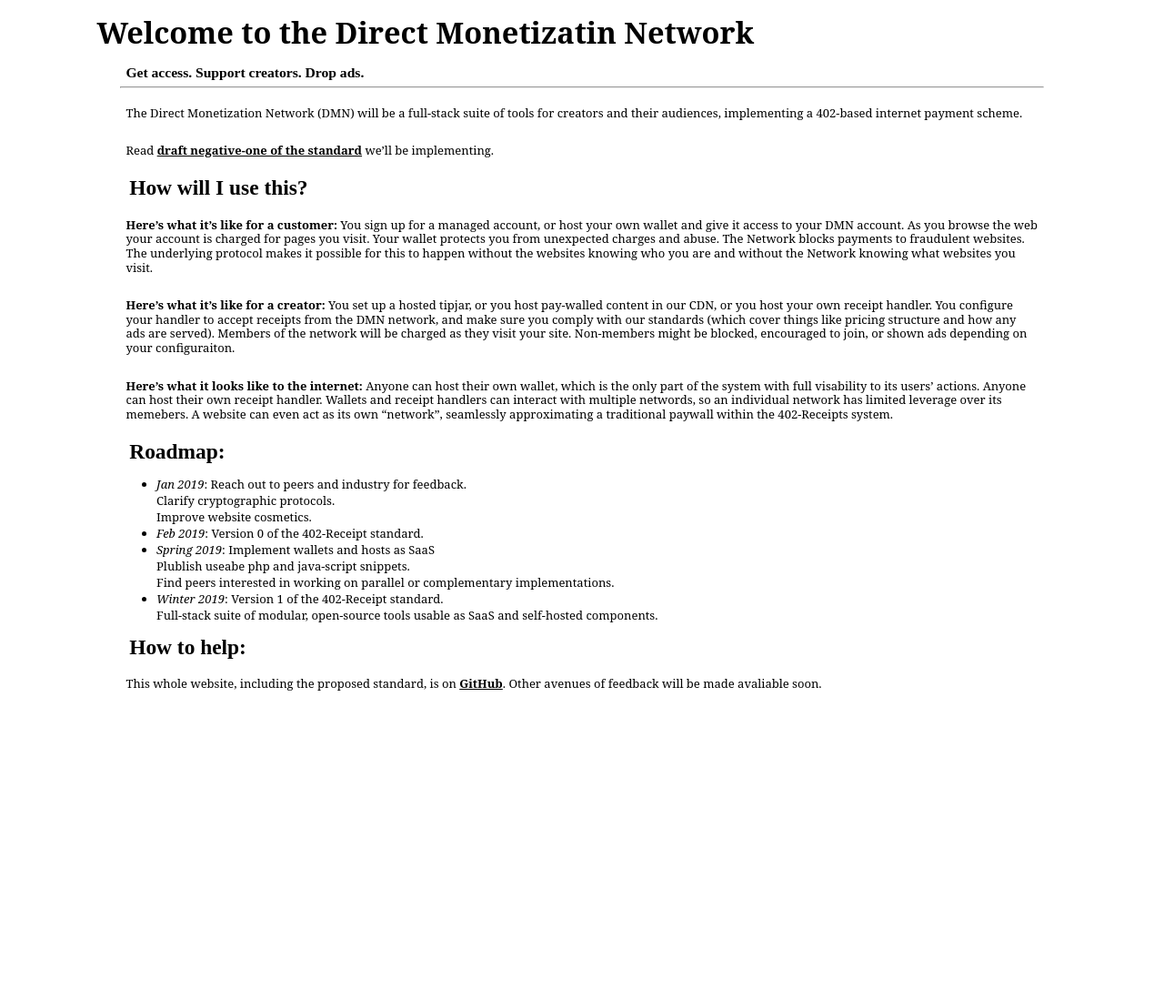
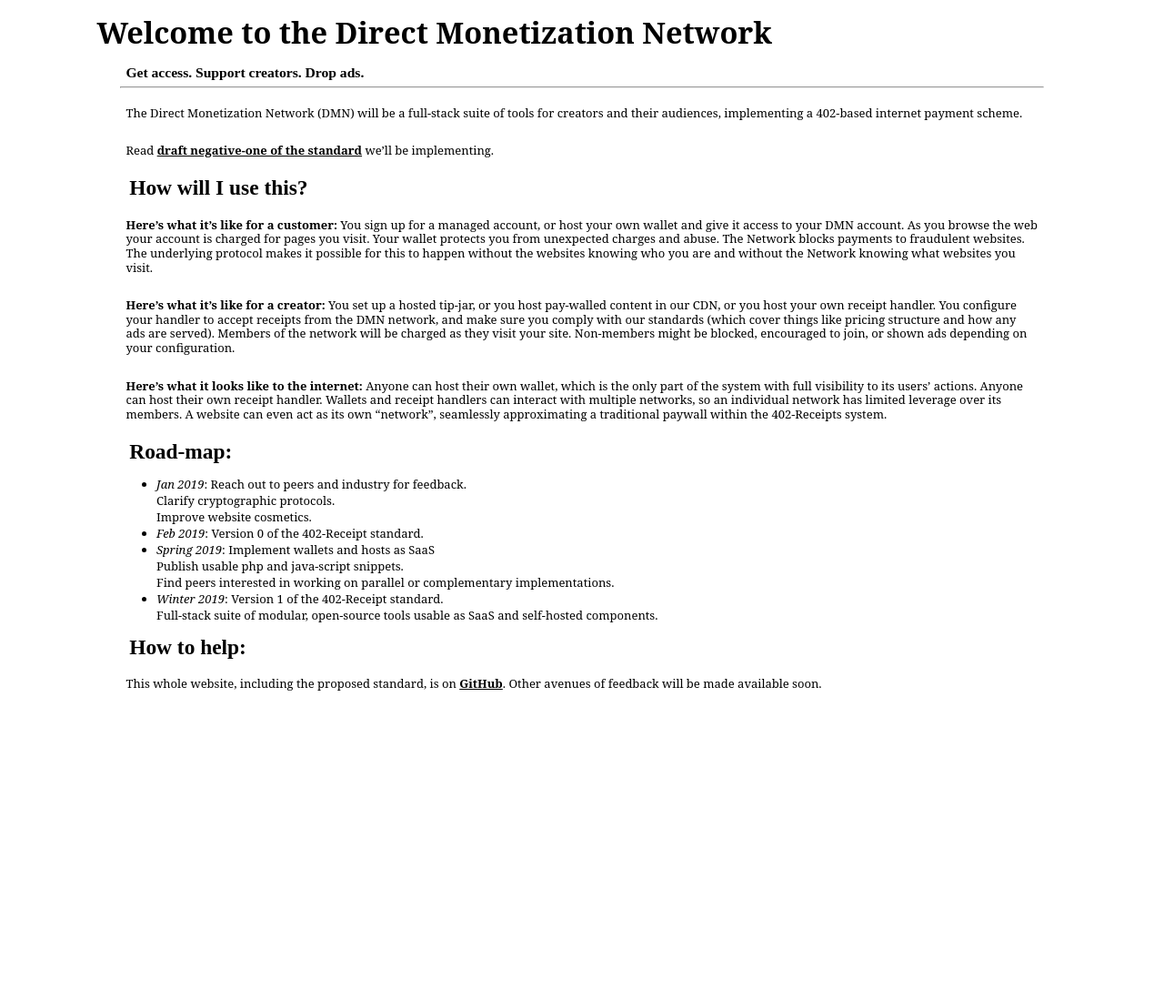
Before and after one commit to erikpukinskis/direct-monetization-static, a Jekyll site: the page built from welcome-to-the-dmn.markdown, in a window 1280 px wide. Shown: the whole page at 91% size. Built offline with Jekyll 4.4.1, drawn with Linux system fonts in a browser that asks for light colours.

Commit message:
spellcheck

```diff
--- a/_proposal/receipt_definitions.markdown
+++ b/_proposal/receipt_definitions.markdown
@@ -80,10 +80,10 @@ A **Receipt Definition** is an XML object within the same namespace as a Menu XM
 | `none` | A `<definition><none></none></definition>` element indicates that while any of the other defined receipts would be _accepted_, no receipt is _required_. `none` has no children. |
 | `domain` | For an HTTPS resource, then this _must_ match the domain of the resource's address. |
 | `item` | This will typically be the path of the HTTP resource, but it could be anything. An _empty_ `item` tag indicates that any list of receipts matching the rest of the definition and totaling to the cost will suffice. |
-| `signer` | An absolute HTTPS url identifing a signatory. `TODO: The exact use of these urls will be pinned down as we figure out the details of the signing process.` Any one of the listed signatories is sufficient. |
+| `signer` | An absolute HTTPS url identifying a signatory. `TODO: The exact use of these urls will be pinned down as we figure out the details of the signing process.` Any one of the listed signatories is sufficient. |
 | `ttl` | An integer representing the maximum age in seconds of a Signed Receipt that will be accepted. Two independent conventions are recommended as "normal": The `ttl` should be 2720000, comfortably covering a month. The `ttl` should be the same for all items in a given domain. |
 | `fresh` | An integer representing the maximum age in seconds of a Receipt Submission. For now this is required to be 60. |
-| `cost` | If multiple costs are listed in a single definition, they should probably represent similar monitary values; `costs` is a list to accomidate multiple currencies. A `cost` tag will have either a `plan` child or a `units` and an `amount` child
+| `cost` | If multiple costs are listed in a single definition, they should probably represent similar monetary values; `costs` is a list to accommodate multiple currencies. A `cost` tag will have either a `plan` child or a `units` and an `amount` child
 | `units` | A currency code. [ISO4217](https://en.wikipedia.org/wiki/ISO_4217) codes are recommended. |
 | `amount` | A decimal number amount of that currency's major units. |
 | `plan` | An identifier which is assumed to mean something to the various parties involved.
--- a/welcome-to-the-dmn.markdown
+++ b/welcome-to-the-dmn.markdown
@@ -1,5 +1,5 @@
 ---
-title: Welcome to the Direct Monetizatin Network
+title: Welcome to the Direct Monetization Network
 date: 2018-10-16 16:34:00 Z
 permalink: "/consumer.html"
 description: The Direct Monetization Network will be a full-stack suite of tools for
@@ -17,20 +17,20 @@ Read [draft negative-one of the standard]({{"/introduction.html" | relative_url}
 ## How will I use this?
 **Here's what it's like for a customer:** You sign up for a managed account, or host your own wallet and give it access to your DMN account. As you browse the web your account is charged for pages you visit. Your wallet protects you from unexpected charges and abuse. The Network blocks payments to fraudulent websites. The underlying protocol makes it possible for this to happen without the websites knowing who you are and without the Network knowing what websites you visit.
 
-**Here's what it's like for a creator:** You set up a hosted tipjar, or you host pay-walled content in our CDN, or you host your own receipt handler. You configure your handler to accept receipts from the DMN network, and make sure you comply with our standards (which cover things like pricing structure and how any ads are served). Members of the network will be charged as they visit your site. Non-members might be blocked, encouraged to join, or shown ads depending on your configuraiton.
+**Here's what it's like for a creator:** You set up a hosted tip-jar, or you host pay-walled content in our CDN, or you host your own receipt handler. You configure your handler to accept receipts from the DMN network, and make sure you comply with our standards (which cover things like pricing structure and how any ads are served). Members of the network will be charged as they visit your site. Non-members might be blocked, encouraged to join, or shown ads depending on your configuration.
 
-**Here's what it looks like to the internet:** Anyone can host their own wallet, which is the only part of the system with full visability to its users' actions. Anyone can host their own receipt handler. Wallets and receipt handlers can interact with multiple networds, so an individual network has limited leverage over its memebers. A website can even act as its own "network", seamlessly approximating a traditional paywall within the 402-Receipts system.
+**Here's what it looks like to the internet:** Anyone can host their own wallet, which is the only part of the system with full visibility to its users' actions. Anyone can host their own receipt handler. Wallets and receipt handlers can interact with multiple networks, so an individual network has limited leverage over its members. A website can even act as its own "network", seamlessly approximating a traditional paywall within the 402-Receipts system.
 
-## Roadmap:
+## Road-map:
 - _Jan 2019_: Reach out to peers and industry for feedback.
   Clarify cryptographic protocols.
   Improve website cosmetics.
 - _Feb 2019_: Version 0 of the 402-Receipt standard.
 - _Spring 2019_: Implement wallets and hosts as SaaS
-  Plublish useabe php and java-script snippets.
+  Publish usable php and java-script snippets.
   Find peers interested in working on parallel or complementary implementations.
 - _Winter 2019_: Version 1 of the 402-Receipt standard.
   Full-stack suite of modular, open-source tools usable as SaaS and self-hosted components.
 
 ## How to help:
-This whole website, including the proposed standard, is on [GitHub](https://github.com/ShapeOfMatter/direct-monetization-static). Other avenues of feedback will be made avaliable soon.
+This whole website, including the proposed standard, is on [GitHub](https://github.com/ShapeOfMatter/direct-monetization-static). Other avenues of feedback will be made available soon.
```
Also changed, not shown: _proposal/communicate.markdown (+4 -4 lines), _proposal/receipts.markdown (+5 -5 lines).
